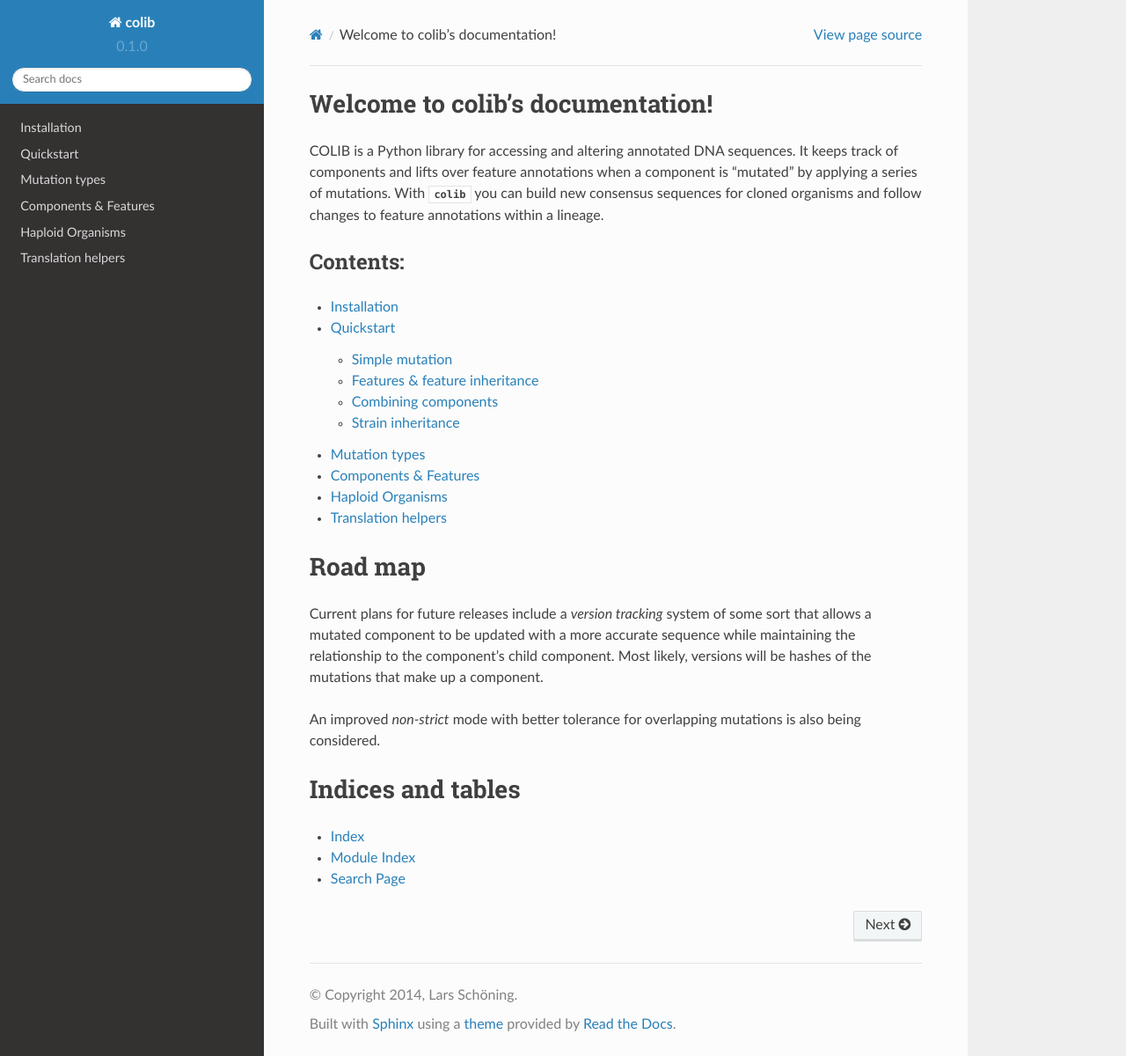
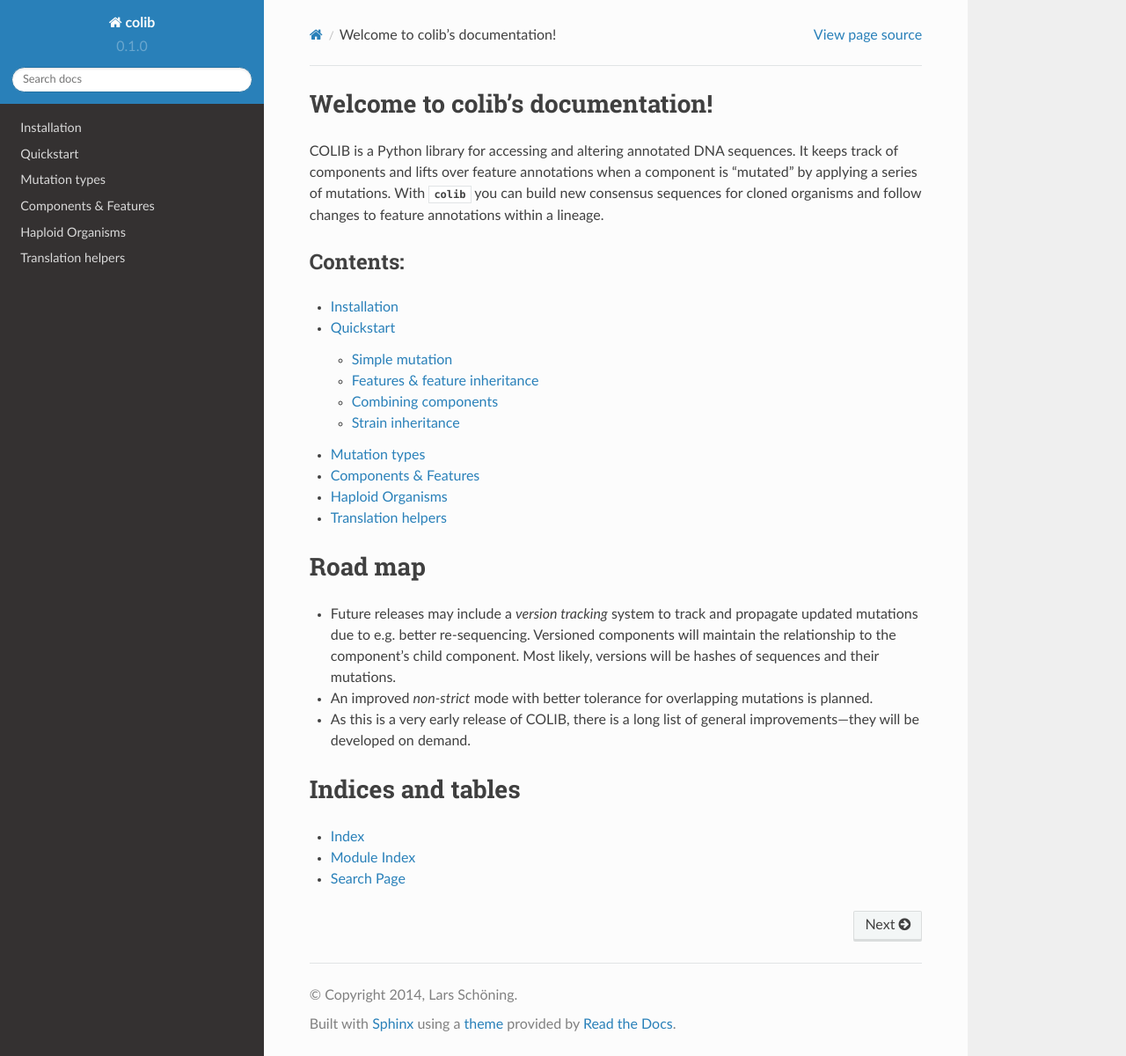
Before and after one commit to biosustain/co, a Sphinx documentation site: the page built from docs/index.rst, in a window 1280 px wide and 1200 px high. Shown: the whole window at 88% size. Built offline with Sphinx 7.4.7 and the Read the Docs theme 2.0.0, drawn with Linux system fonts in a browser that asks for light colours.

Commit message:
Updated docs

```diff
--- a/docs/index.rst
+++ b/docs/index.rst
@@ -28,11 +28,12 @@ Contents:
 Road map
 ========
 
-Current plans for future releases include a *version tracking* system of some sort that allows a mutated component to
-be updated with a more accurate sequence while maintaining the relationship to the component's child component. Most
-likely, versions will be hashes of the mutations that make up a component.
-
-An improved `non-strict` mode with better tolerance for overlapping mutations is also being considered.
+- Future releases may include a *version tracking* system to track and propagate updated mutations due to e.g.
+  better re-sequencing. Versioned components will maintain the relationship to the component's child component. Most
+  likely, versions will be hashes of sequences and their mutations.
+- An improved `non-strict` mode with better tolerance for overlapping mutations is planned.
+- As this is a very early release of COLIB, there is a long list of general improvements---they
+  will be developed on demand.
 
 Indices and tables
 ==================
```
Also changed, not shown: README.md (+2 -2 lines).
